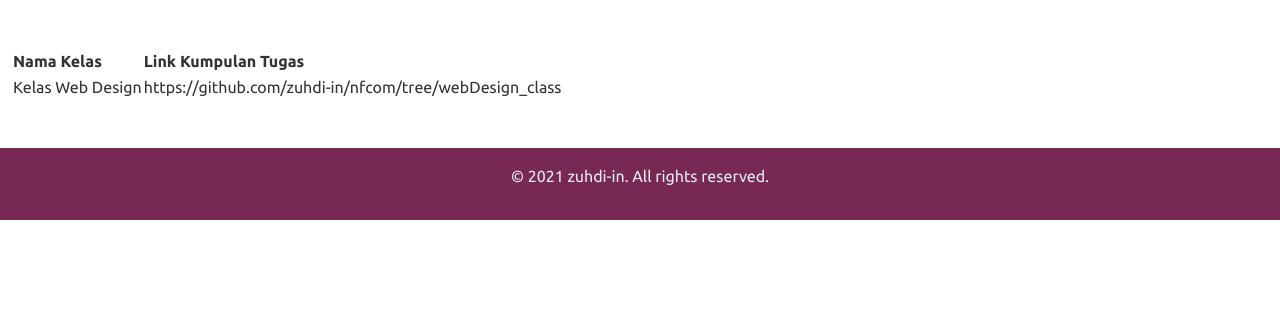
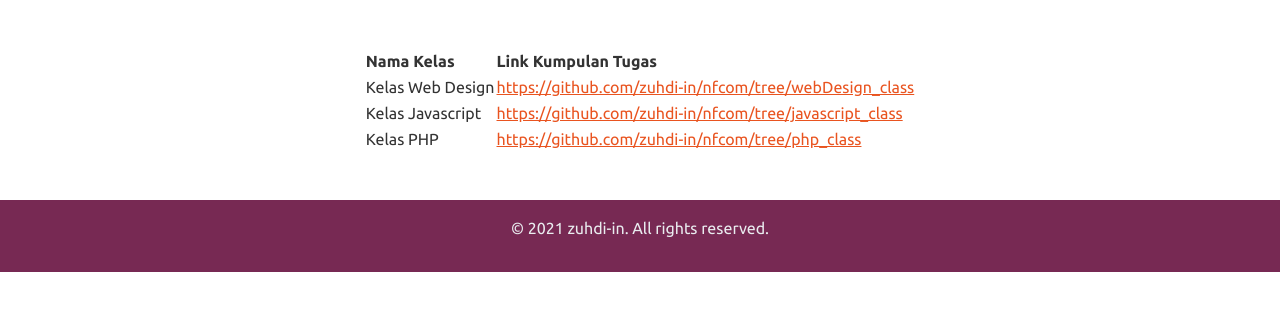
Before and after one commit to zuhdi-in/nfcom, a PHP site: page /index.php?hal=tasks in a window 1280 px wide. Shown: the part 56-367 px from the top of the page. Run offline with PHP 8.4, Linux system fonts and the light colour scheme.

Commit message:
Update tasks.php

```diff
--- a/tugas6_php/tasks.php
+++ b/tugas6_php/tasks.php
@@ -1,4 +1,4 @@
-<table>
+<table align="center">
     <thead>
         <tr>
             <th>Nama Kelas</th>
@@ -6,7 +6,17 @@
         </tr>
     </thead>
     <tbody>
-        <td>Kelas Web Design</td>
-        <td>https://github.com/zuhdi-in/nfcom/tree/webDesign_class</td>
+        <tr>
+            <td>Kelas Web Design</td>
+            <td><a href="https://github.com/zuhdi-in/nfcom/tree/webDesign_class">https://github.com/zuhdi-in/nfcom/tree/webDesign_class</a></td>
+        </tr>
+        <tr>
+            <td>Kelas Javascript</td>
+            <td><a href="https://github.com/zuhdi-in/nfcom/tree/javascript_class">https://github.com/zuhdi-in/nfcom/tree/javascript_class</a></td>
+        </tr>
+        <tr>
+            <td>Kelas PHP</td>
+            <td><a href="https://github.com/zuhdi-in/nfcom/tree/php_class">https://github.com/zuhdi-in/nfcom/tree/php_class</a></td>
+        </tr>
     </tbody>
 </table>
```
